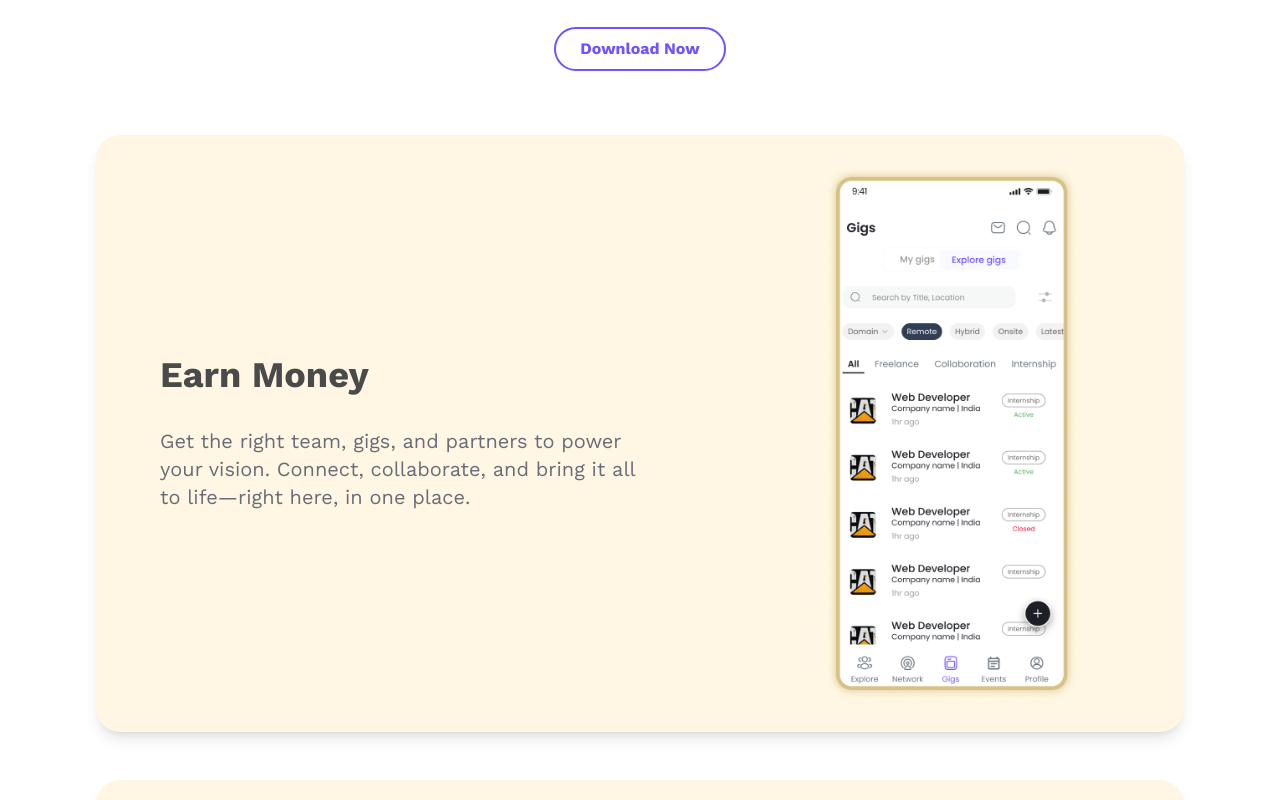
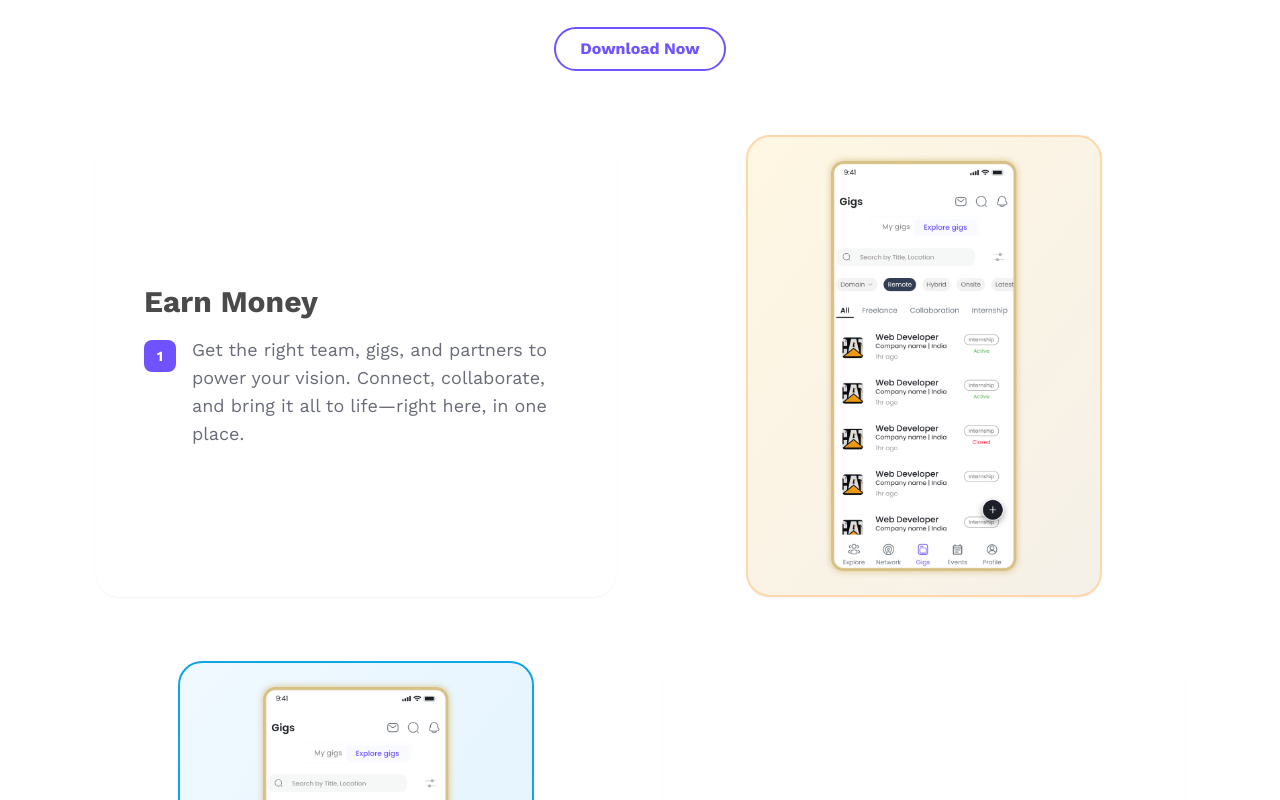
Before and after one commit to Princeyadavbughunter/Grow-up, a Next.js app: page / in a window 1280 px wide. Shown: the part 2720-3520 px from the top of the page. Built offline with nearby package versions, Linux system fonts and the light colour scheme.

Commit message:
fix:updated the download section

```diff
--- a/app/landing/Download.tsx
+++ b/app/landing/Download.tsx
@@ -3,6 +3,18 @@ import Image from "next/image";
 import Link from "next/link";
 
 const Download = () => {
+  const phoneColors = [
+    "bg-gradient-to-br from-[#FFF7E3] to-[#F5F0E8]", // Warm cream
+    "bg-gradient-to-br from-[#F0F9FF] to-[#E0F2FE]", // Cool blue
+    "bg-gradient-to-br from-[#FEF7ED] to-[#FED7AA]", // Soft orange
+  ];
+
+  const phoneBorders = [
+    "border-[#FED7AA]", // Warm orange border
+    "border-[#0EA5E9]", // Blue border
+    "border-[#F97316]", // Orange border
+  ];
+
   const features = [
     {
       id: 1,
@@ -45,53 +57,46 @@ const Download = () => {
         </div>
       </div>
       {/* Features Section */}
-      <div className="space-y-6 sm:space-y-8 md:space-y-12">
+      <div className="space-y-8 sm:space-y-12 md:space-y-16">
         {features.map((feature, index) => (
           <div key={feature.id} className="w-full">
-            {/* Feature Content Card */}
-            <div
-              className={`flex flex-col lg:flex-row items-center bg-[#FFF7E3] rounded-2xl sm:rounded-3xl overflow-hidden shadow-lg hover:shadow-xl transition-all duration-300 ${
-                index % 2 === 1 ? "lg:flex-row-reverse" : ""
-              }`}
-            >
-              {/* Text Content */}
-              <div className="flex-1 p-6 sm:p-8 md:p-10 lg:p-12 xl:p-16">
-                <h2 className="text-xl sm:text-2xl md:text-3xl lg:text-4xl font-bold text-[#4A4A4A] mb-4 sm:mb-6 md:mb-8 leading-tight">
+            <div className={`grid grid-cols-1 lg:grid-cols-2 gap-6 lg:gap-8 xl:gap-12 ${
+              index % 2 === 1 ? "lg:grid-flow-col-dense" : ""
+            }`}>
+              {/* Data Card */}
+              <div className={`bg-white rounded-2xl sm:rounded-3xl p-6 sm:p-8 md:p-10 lg:p-12 shadow-sm flex flex-col justify-center ${
+                index % 2 === 1 ? "lg:col-start-2" : ""
+              }`}>
+                <h2 className="text-xl sm:text-2xl md:text-3xl font-bold text-[#4A4A4A] mb-4 leading-tight">
                   {feature.title}
                 </h2>
-                <p className="text-sm sm:text-base md:text-lg lg:text-xl text-[#696C78] leading-relaxed max-w-2xl">
+                <div className="flex gap-4">
+                  <div className="flex-shrink-0 w-8 h-8 bg-[#7052FF] rounded-lg flex items-center justify-center mt-1">
+                    <span className="text-white font-bold text-sm">{feature.id}</span>
+                  </div>
+                  <p className="text-sm sm:text-base md:text-lg text-[#696C78] leading-relaxed flex-1">
                     {feature.description}
                   </p>
                 </div>
+              </div>
 
-              {/* Image Container */}
-              <div className="flex-shrink-0 w-full lg:w-auto flex justify-center items-center p-4 sm:p-6 md:p-8">
-                <div className="relative  w-[280px] sm:w-[320px] md:w-[360px] lg:w-[400px] aspect-[3/4]">
+              {/* Phone Card */}
+              <div className={`flex justify-center items-center ${
+                index % 2 === 1 ? "lg:col-start-1 lg:row-start-1" : ""
+              }`}>
+                <div className={`${phoneColors[index]} border-2 ${phoneBorders[index]} rounded-3xl p-3 sm:p-4 shadow-sm hover:shadow-md transition-all duration-300`}>
+                  <div className="relative w-[240px] sm:w-[280px] md:w-[320px] aspect-[3/4]">
                     <Image
                       src={feature.image}
                       alt={feature.imageAlt}
                       fill
-                    className="object-contain rounded-lg sm:rounded-xl"
-                    sizes="(max-width: 640px) 280px, (max-width: 768px) 320px, (max-width: 1024px) 360px, 400px"
+                      className="object-contain rounded-2xl"
+                      sizes="(max-width: 640px) 240px, (max-width: 768px) 280px, 320px"
                     />
                   </div>
                 </div>
               </div>
-
-            {/* Mobile Image (shown separately on very small screens for better layout) */}
-            {/* <div className="block sm:hidden mt-4">
-              <div className="flex justify-center">
-                <div className="relative w-full max-w-[250px] aspect-[3/4] bg-[#FFF7E3] rounded-xl p-2 shadow-md">
-                  <Image
-                    src={feature.image}
-                    alt={feature.imageAlt}
-                    fill
-                    className="object-contain rounded-lg"
-                    sizes="250px"
-                  />
             </div>
-              </div>
-            </div> */}
           </div>
         ))}
       </div>
```
Lines whose indentation alone changed are shown as unchanged.
